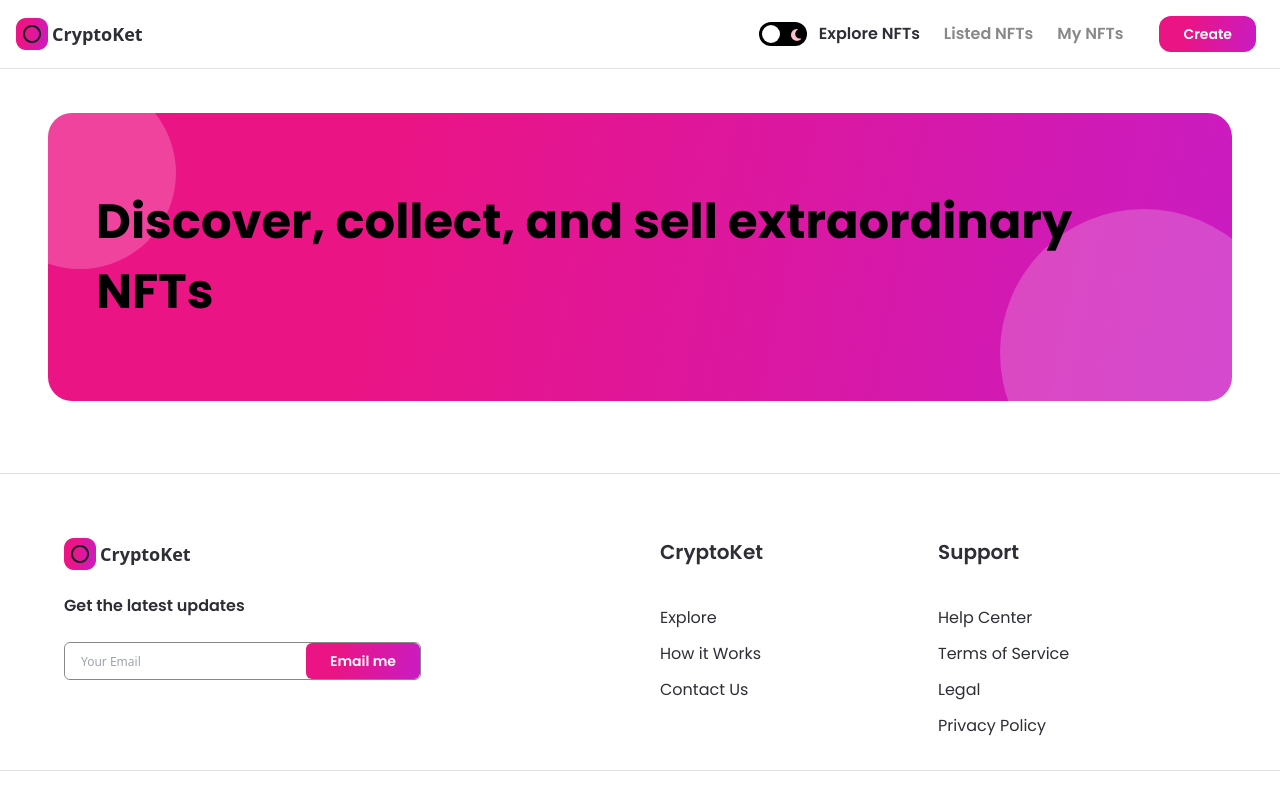
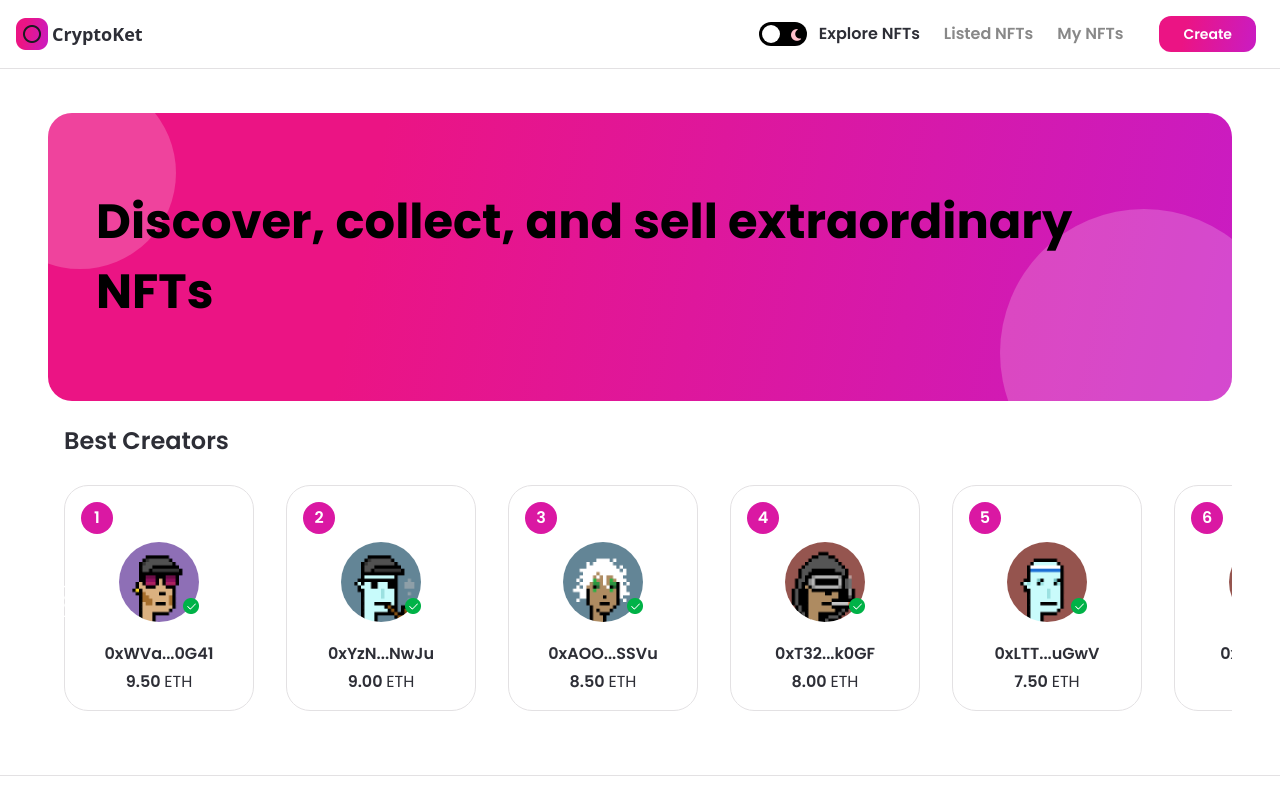
Before and after one commit to minhtran241/cryptoket, a Next.js app: page / in a window 1280 px wide. Shown: the top 800 px of the page. Built offline with nearby package versions, Linux system fonts and the light colour scheme.

Commit message:
add creator cards component

```diff
--- /dev/null
+++ b/components/CreatorCard.jsx
@@ -0,0 +1,45 @@
+import React from 'react';
+import Image from 'next/image';
+
+import images from '../assets';
+
+const CreatorCard = ({ rank, creatorImage, creatorName, creatorEths }) => (
+  <div className="min-w-190 minlg:min-w-240 dark:bg-nft-black-3 bg-white border dark:border-nft-black-3 border-nft-gray-1 rounded-3xl flex flex-col p-4 m-4">
+    <div className="w-8 h-8 minlg:w-10 minlg:h-10 bg-nft-red-violet flexCenter rounded-full">
+      <p className="font-poppins text-white font-semibold text-base minlg:text-lg">
+        {rank}
+      </p>
+    </div>
+
+    <div className="my-2 flex justify-center">
+      <div className="relative w-20 h-20 minlg:w-28 minlg:h-28">
+        <Image
+          src={creatorImage}
+          layout="fill"
+          objectFit="cover"
+          alt="creator"
+          className="rounded-full"
+        />
+        <div className="absolute w-4 h-4 minlg:w-7 minlg:h-7 bottom-2 -right-0">
+          <Image
+            src={images.tick}
+            layout="fill"
+            objectFit="contain"
+            alt="tick"
+          />
+        </div>
+      </div>
+    </div>
+
+    <div className="mt-3 minlg:mt-7 text-center flexCenter flex-col">
+      <p className="font-poppins dark:text-white text-nft-black-1 font-semibold text-base">
+        {creatorName}
+      </p>
+      <p className="mt-1 font-poppins dark:text-white text-nft-black-1 font-semibold text-base">
+        {creatorEths.toFixed(2)} <span className="font-normal">ETH</span>
+      </p>
+    </div>
+  </div>
+);
+
+export default CreatorCard;
--- a/components/index.js
+++ b/components/index.js
@@ -2,5 +2,6 @@
 import Footer from './Footer';
 import Button from './Button';
 import Banner from './Banner';
+import CreatorCard from './CreatorCard';
 
-export { Navbar, Footer, Button, Banner };
+export { Navbar, Footer, Button, Banner, CreatorCard };
--- a/pages/index.js
+++ b/pages/index.js
@@ -1,6 +1,43 @@
-import { Banner } from '../components';
+import { useState, useEffect, useRef } from 'react';
+import { useTheme } from 'next-themes';
+import Image from 'next/image';
 
-const Home = () => (
+import { Banner, CreatorCard } from '../components';
+import images from '../assets';
+import { makeId } from '../utils/makeId';
+
+const Home = () => {
+  const [hideButtons, setHideButtons] = useState(false);
+  const { theme } = useTheme();
+  const parentRef = useRef(null);
+  const scrollRef = useRef(null);
+
+  const handleScroll = (direction) => {
+    const { current } = scrollRef;
+    const scrollAmount = window.innerWidth > 1800 ? 270 : 210;
+    if (direction === 'left') {
+      current.scrollLeft -= scrollAmount;
+    } else {
+      current.scrollLeft += scrollAmount;
+    }
+  };
+
+  const isScrollable = () => {
+    const { current } = scrollRef;
+    const { current: parent } = parentRef;
+    setHideButtons(!(current.scrollWidth >= parent?.offsetWidth));
+  };
+
+  useEffect(() => {
+    isScrollable();
+    window.addEventListener('resize', isScrollable);
+
+    return () => {
+      window.removeEventListener('resize', isScrollable);
+    };
+  });
+
+  return (
     <div className="flex justify-center sm:px-4 p-12">
       <div className="w-full minmd:w-4/5">
         <Banner
@@ -8,8 +45,59 @@
           childStyles="md:text-4xl sm:text-2xl xs:text-xl text-left"
           parentStyles="justify-start mb-6 h-72 sm:h-60 p-12 xs:p-4 xs:h-44 rounded-3xl"
         />
+
+        <div className="">
+          <h1 className="font-poppins dark:text-white text-nft-black-1 text-2xl minlg:text-4xl font-semibold ml-4 xs:ml-0">
+            Best Creators
+          </h1>
+          <div className="relative flex-1 max-w-full flex mt-3" ref={parentRef}>
+            <div
+              className="flex flex-row w-max overflow-x-scroll no-scrollbar select-none"
+              ref={scrollRef}
+            >
+              {[1, 2, 3, 4, 5, 6, 7, 8, 9, 10].map((i) => (
+                <CreatorCard
+                  key={`creator-${i}`}
+                  rank={i}
+                  creatorImage={images[`creator${i}`]}
+                  creatorName={`0x${makeId(3)}...${makeId(4)}`}
+                  creatorEths={10 - i * 0.5}
+                />
+              ))}
+              {!hideButtons && (
+                <>
+                  <div
+                    onClick={() => handleScroll('left')}
+                    className="absolute w-8 h-8 minlg:w-12 minlg:h-12 top-45 cursor-pointer left-0"
+                  >
+                    <Image
+                      src={images.left}
+                      layout="fill"
+                      objectFit="contain"
+                      alt="left_arrow"
+                      className={theme === 'light' && 'filter invert'}
+                    />
+                  </div>
+                  <div
+                    onClick={() => handleScroll('right')}
+                    className="absolute w-8 h-8 minlg:w-12 minlg:h-12 top-45 cursor-pointer right-0"
+                  >
+                    <Image
+                      src={images.right}
+                      layout="fill"
+                      objectFit="contain"
+                      alt="right_arrow"
+                      className={theme === 'light' && 'filter invert'}
+                    />
+                  </div>
+                </>
+              )}
+            </div>
+          </div>
+        </div>
       </div>
     </div>
   );
+};
 
 export default Home;
--- /dev/null
+++ b/utils/makeId.js
@@ -0,0 +1,11 @@
+export const makeId = (Length) => {
+  const charSet =
+    'ABCDEFGHIJKLMNOPQRSTUVWXYZabcdefghijklmnopqrstuvwxyz0123456789';
+  let result = '';
+
+  for (let i = 0; i < Length; i += 1) {
+    const randomPoz = Math.floor(Math.random() * charSet.length);
+    result += charSet.charAt(randomPoz);
+  }
+  return result;
+};
```
Lines whose indentation alone changed are shown as unchanged.
